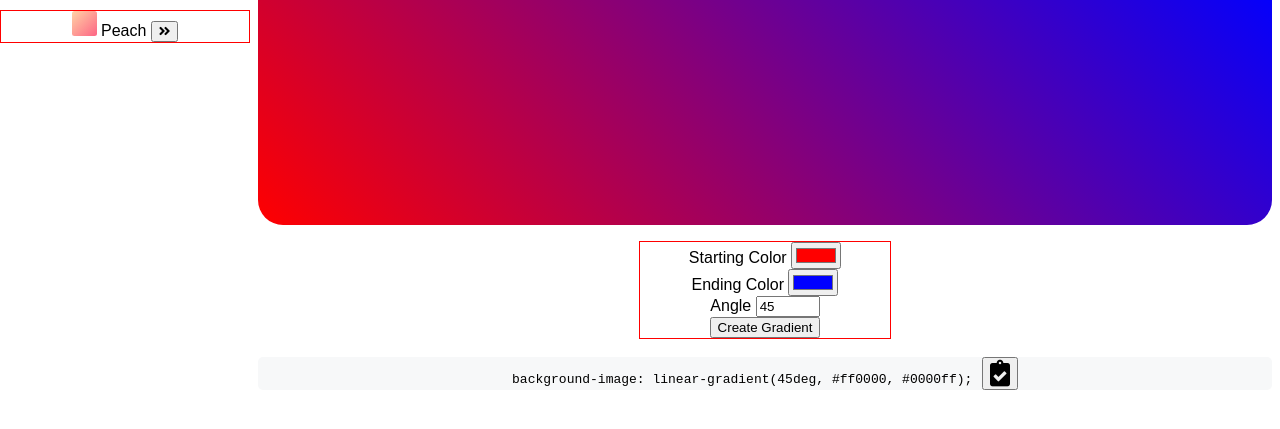
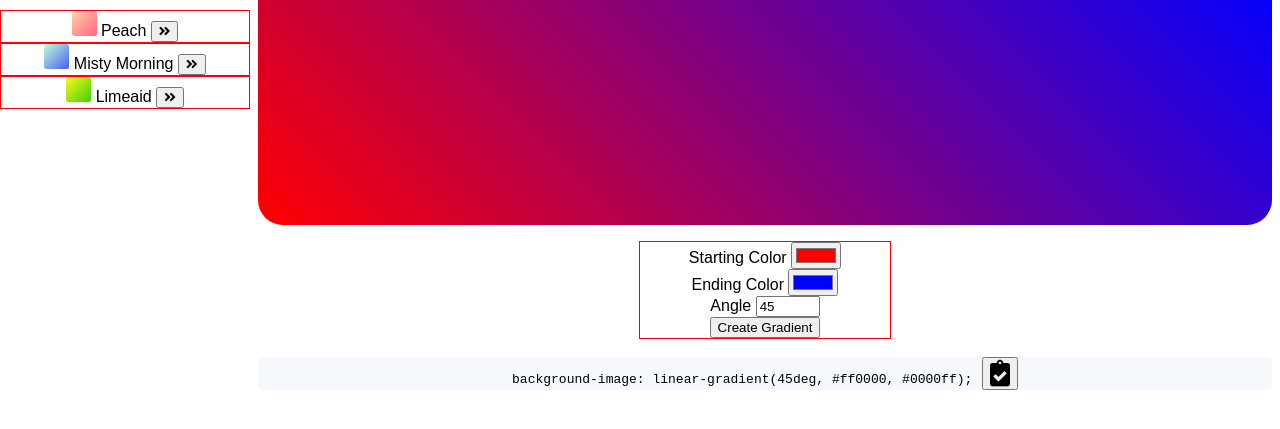
Before and after one commit to chase-stevens/gradientDeviser, a plain HTML site: page index.html in a window 1280 px wide. Shown: the part 105-534 px from the top of the page. Drawn offline with Linux system fonts and the light colour scheme.

Commit message:
presets working && added two more presets

```diff
--- a/index.html
+++ b/index.html
@@ -10,7 +10,21 @@
     <p>Presets</p>
     <div class="preset-gradient-menu-item">
       <div class="gradient-preview gradient-peach" id="gradient-peach"></div> Peach
-        <button onclick="load_gradient_preset('gradient-peach');">
+        <button onclick="load_preset_gradient('peach');">
+          <i class="fas fa-angle-double-right"></i>
+        </button>
+    </div>
+
+    <div class="preset-gradient-menu-item">
+      <div class="gradient-preview gradient-misty-morning" id="gradient-misty-morning"></div> Misty Morning
+        <button onclick="load_preset_gradient('misty_morning');">
+          <i class="fas fa-angle-double-right"></i>
+        </button>
+    </div>
+
+    <div class="preset-gradient-menu-item">
+      <div class="gradient-preview gradient-limeaid" id="gradient-limeaid"></div> Limeaid
+        <button onclick="load_preset_gradient('limeaid');">
           <i class="fas fa-angle-double-right"></i>
         </button>
     </div>
--- a/main.js
+++ b/main.js
@@ -34,11 +34,31 @@ document.onload = render_gradient(set_gradient_rule(
 // Collecting values from the gradient form
 function collect_gradient_data() {
   let gradient_form = document.getElementById("gradient_form");
+  /*
+  gradient_form.addEventListener('keypress', function(event) {
+    if (event.keyCode == 13) {
+      event.preventDefault();
+      set_gradient_object(gradient_form);
+    }
+  }
+
+  create_button.click(set_gradient_object(form){
+
+  }
+  */
   current_gradient.angle = gradient_form[2].value;
   current_gradient.start_color = gradient_form[0].value;
   current_gradient.end_color = gradient_form[1].value;
 }
 
+/*
+// Logic to get current gradient
+function set_gradient_object(form) {
+  current_gradient.angle = form[2].value;
+  current_gradient.start_color = form[0].value;
+  current_gradient.end_color = form[1].value;
+}
+*/
 // Makes a css gradient rule from values
 function set_gradient_rule(angle, start_color, end_color) {
   let gradient_value = `linear-gradient(${angle}deg, ${start_color}, ${end_color})`;
@@ -62,6 +82,25 @@ function create_gradient(){
   render_gradient(gradient_rule);
 }
 
+// Load preset gradient -- this is messy (but it works!)
+function load_preset_gradient(preset_gradient){
+  current_gradient.angle = PRESET_GRADIENTS[preset_gradient].angle;
+  current_gradient.start_color = PRESET_GRADIENTS[preset_gradient].start_color;
+  current_gradient.end_color = PRESET_GRADIENTS[preset_gradient].end_color;
+
+  let gradient_rule = set_gradient_rule(
+    current_gradient.angle,
+    current_gradient.start_color,
+    current_gradient.end_color
+  );
+  render_gradient(gradient_rule);
+
+  document.getElementById('start_color').value = current_gradient.start_color;
+  document.getElementById('end_color').value = current_gradient.end_color;
+  document.getElementById('angle').value = current_gradient.angle;
+
+}
+
 // Copies gradient code to user clipboard
 function copy_to_clipboard(){
   /* Get the text field */
--- a/style.css
+++ b/style.css
@@ -38,6 +38,14 @@ body {
   background-image: linear-gradient(135deg, #FFD3A5, #FD6585);
 }
 
+.gradient-misty-morning {
+  background-image: linear-gradient(135deg, #C2FFD8, #465EFB);
+}
+
+.gradient-limeaid {
+  background-image: linear-gradient(135deg, #FFF720, #3CD500);
+}
+
 .container {
   margin-left: 250px;
   width: auto;
```
